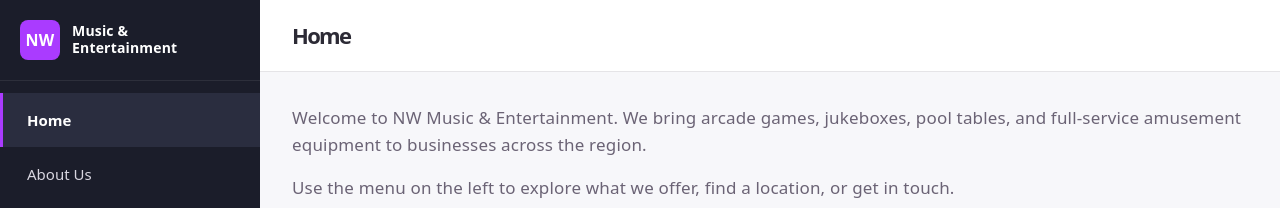
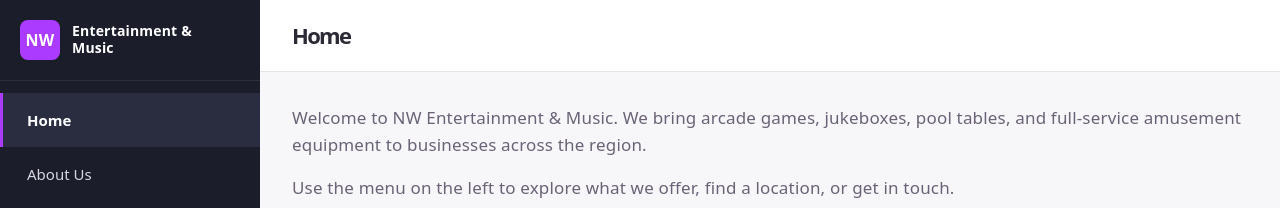
Before and after one commit to miurary/nw_music_and_entertainment_website, a React (Vite) app: page / in a window 1280 px wide. Shown: the top 208 px of the page. Built offline with nearby package versions, Linux system fonts and the light colour scheme; no server answers.

Commit message:
Fixing bad names

```diff
--- a/src/App.tsx
+++ b/src/App.tsx
@@ -15,7 +15,7 @@ const PAGES: Page[] = [
     body: (
       <>
         <p>
-          Welcome to NW Music &amp; Entertainment. We bring arcade games,
+          Welcome to NW Entertainment &amp; Music. We bring arcade games,
           jukeboxes, pool tables, and full-service amusement equipment to
           businesses across the region.
         </p>
@@ -134,7 +134,7 @@ function App() {
         <div className="sidebar-brand">
           <span className="brand-mark">NW</span>
           <span className="brand-text">
-            Music &amp;<br />Entertainment
+            Entertainment &amp;<br />Music
           </span>
         </div>
         <nav className="sidebar-nav">
```
